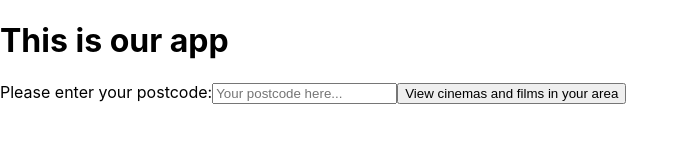
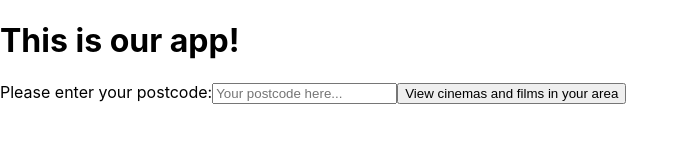
Before and after one commit to ccroal/cinema_trip_planner, a React (Create React App) app: page / in a window 1280 px wide. Shown: the top 160 px of the page, without its empty margins (0-688 px from the left). Built offline with nearby package versions, Linux system fonts and the light colour scheme.

Commit message:
Adds working postcode search functionality in main.js

```diff
--- a/src/App.js
+++ b/src/App.js
@@ -1,32 +1,15 @@
 import React, { Component } from 'react';
-import Search from './components/main/Search.js';
+import MainContainer from './containers/Main.js';
 import './App.css';
 
 
 class App extends Component {
 
-  constructor(props) {
-    super(props);
-    this.state = {
-      postcode: ''
-    };
-    this.handlePostcodeInput = this.handlePostcodeInput.bind(this);
-  }
-
-  handlePostcodeInput(postcode) {
-    console.log('Entered postcode:', postcode);
-  }
-
   render() {
     return (
-      <div>
-        <h1>This is our app</h1>
-        <Search onPostcodeSubmit={this.handlePostcodeInput}/>
-      </div>
+      <MainContainer />
     );
   }
-
-
 }
 
 export default App;
--- a/src/containers/Main.js
+++ b/src/containers/Main.js
@@ -0,0 +1,29 @@
+import React, {Component} from 'react';
+import Search from '../components/main/Search.js';
+import MainHeader from '../components/main/MainHeader.js';
+
+class MainContainer extends Component {
+
+  constructor(props){
+    super(props);
+    this.state = {
+      postcodeSearch: '',
+    }
+    this.handlePostcodeInput = this.handlePostcodeInput.bind(this);
+  }
+
+  handlePostcodeInput(postcode) {
+    this.setState({ postcodeSearch: postcode });
+  }
+
+  render() {
+    return (
+      <div>
+        <MainHeader title="This is our app!" />
+        <Search onPostcodeSubmit={this.handlePostcodeInput}/>
+      </div>
+    );
+  }
+}
+
+export default MainContainer;
```
